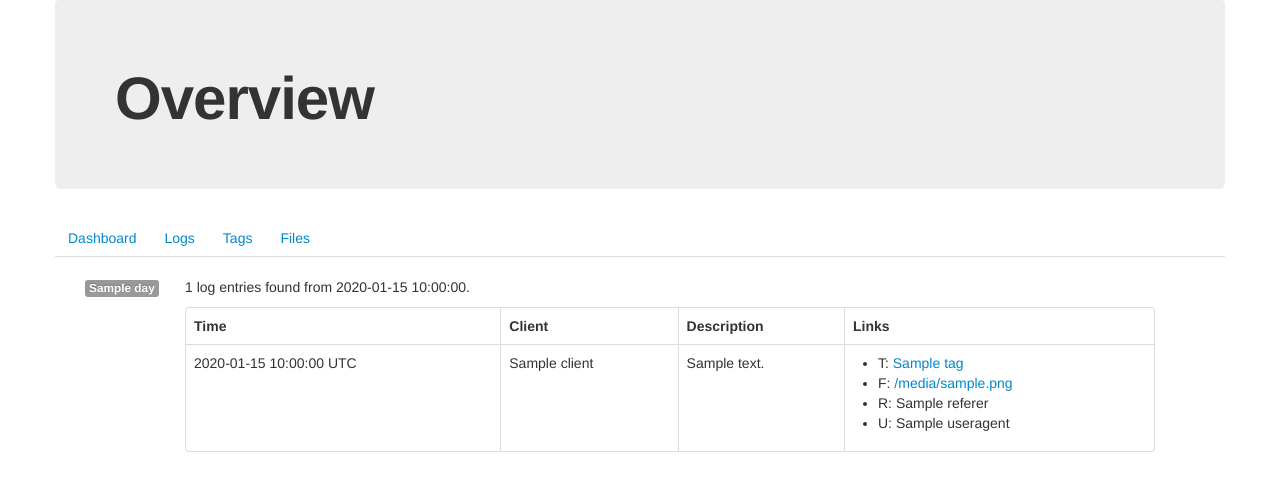
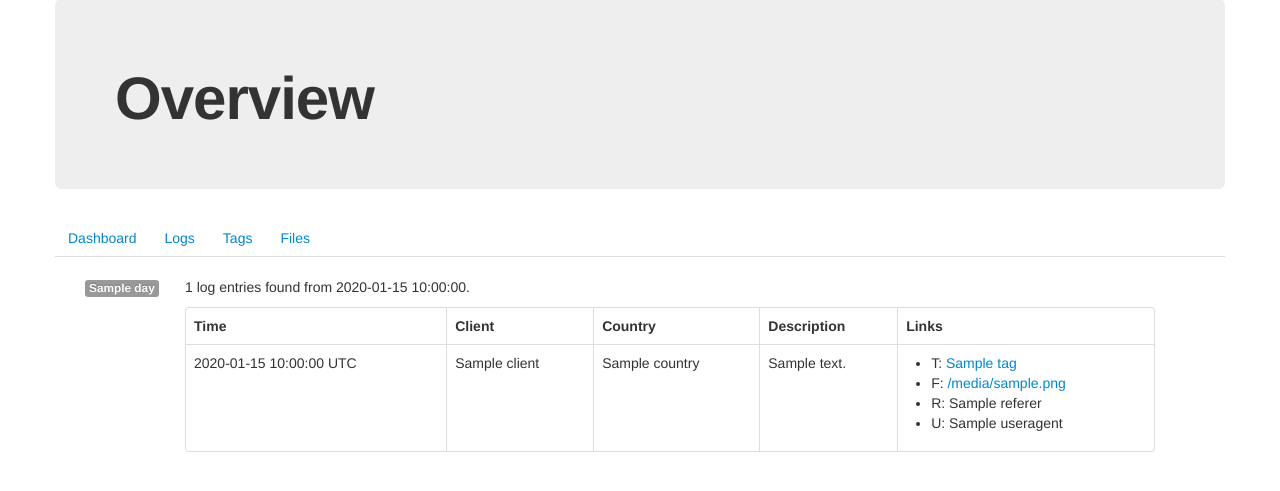
Before and after one commit to espebra/filebin, a Python web app: template app/templates/overview_log.html in a window 1280 px wide. Shown: the part 71-562 px from the top of the page. Run offline with Jinja, Linux system fonts and the light colour scheme; the template is opened without the code that fills it: most values are stand-ins (such as "Sample title", 1, 10 or a date in 2020); some libraries are stand-ins or nearby versions.

Commit message:
Show country in the log

```diff
--- a/app/filebin.py
+++ b/app/filebin.py
@@ -530,6 +530,9 @@ def get_log(year = False,month = False,day = False,tag = False):
 
            if 'client' in entry:
                l['client'] = entry['client']
+               info = GEOIP.lookup(l['client'])
+               if info.country:
+                   l['country'] = info.country
 
            if 'tag' in entry:
                l['tag'] = entry['tag']
--- a/app/templates/overview_log.html
+++ b/app/templates/overview_log.html
@@ -25,6 +25,7 @@
       <tr>
         <th>Time</th>
         <th>Client</th>
+        <th>Country</th>
         <th>Description</th>
         <th>Links</th>
       </tr>
@@ -33,6 +34,11 @@
       <tr>
         <td>{{ l.time }} UTC</td>
         <td>{{ l.client }}</td>
+        <td>
+          {% if l.country %}
+            {{ l.country }}
+          {% endif %}
+        </td>
         <td>{{ l.description }}</td>
         <td>
           <ul>
```
